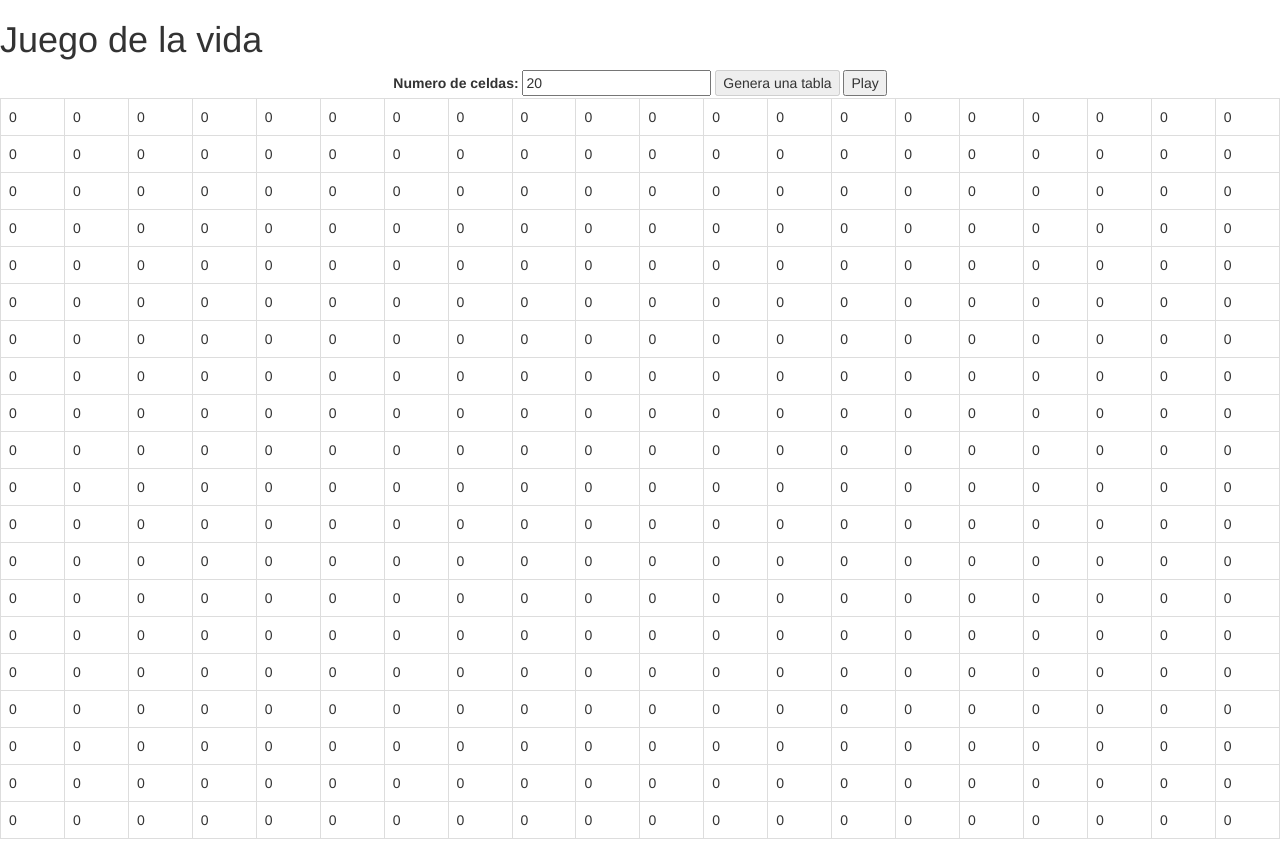
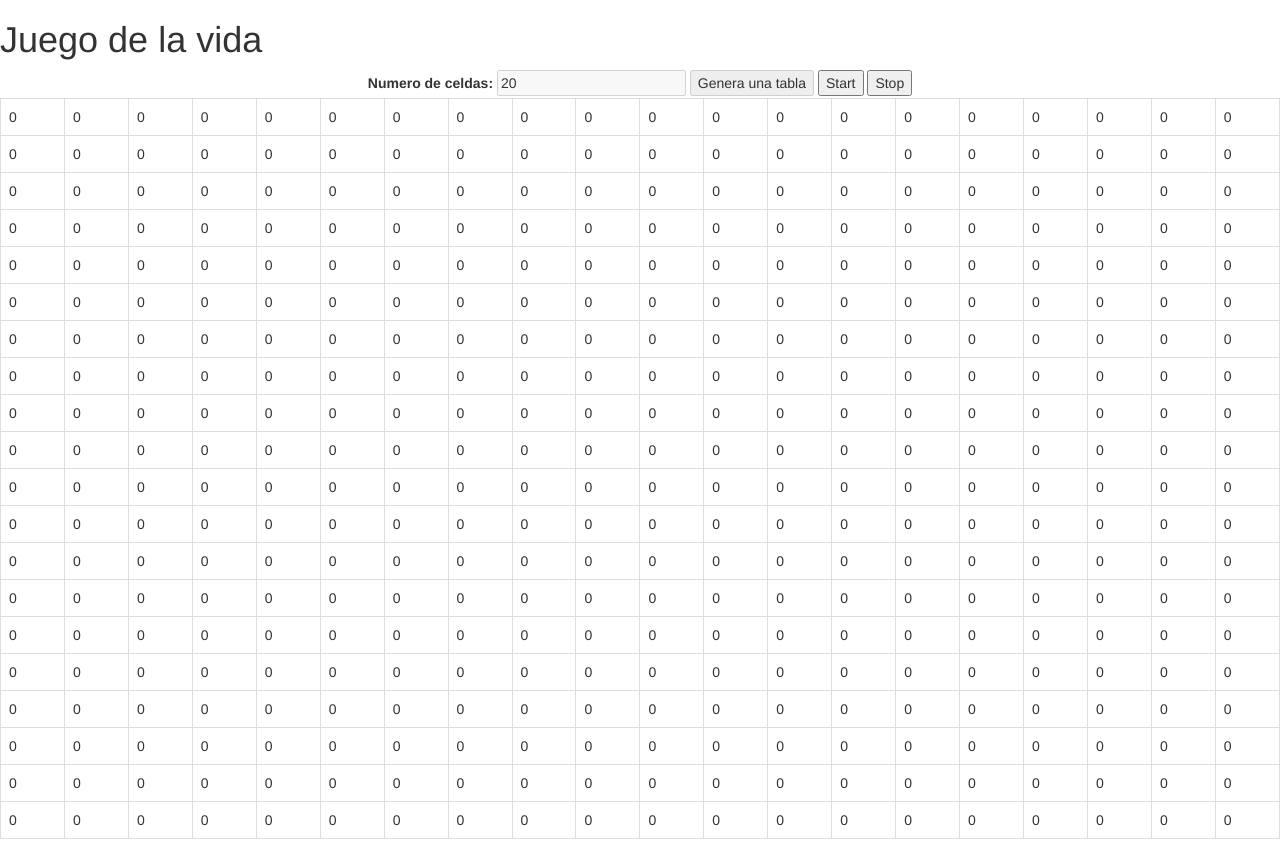
Before and after one commit to GabrielVerduzco/Game-Of-Life, a plain HTML site: page index.html in a window 1280 px wide. Both pictures are taken after a click on the button "Genera una tabla". Drawn offline with Linux system fonts and the light colour scheme.

Commit message:
Add start and stup using timer

```diff
--- a/JS/personal_index.js
+++ b/JS/personal_index.js
@@ -1,4 +1,15 @@
+var timeoutID;
 var tbody=document.createElement('tbody');
+var timerId;
+function timer(){
+     timerId= setInterval(function(){ play();}, 3000);
+}
+
+function stop(){
+     clearInterval(timerId);
+}
+
+
 function generate_table(){
     var size = parseInt($('#size').val());
     var table=document.createElement('table');
@@ -15,10 +26,11 @@ function generate_table(){
             tbody.childNodes[i].childNodes[j].setAttribute( "class", "dead" );
             tbody.childNodes[i].childNodes[j].setAttribute( "id", i+"-"+j);
             tbody.childNodes[i].childNodes[j].setAttribute("onclick","resurrect("+i+","+j+")");
-
          }
     }
     document.getElementById("generate").disabled = true;
+    document.getElementById("size").disabled = true;
+
 }
 
 
@@ -29,6 +41,8 @@ function resurrect(x,y){
 
 
 function play(){
+
+
     var size = $('#size').val();
     var cells = [];
     for(var i=0;i<size;i++)
@@ -36,8 +50,6 @@ function play(){
          cells[i] = [];
 		for(var j=0;j<size;j++)
 		{
-
-
             if(i==0 || j==0 ||i==size-1 || j==size-1){}
             else
             {
@@ -65,6 +77,7 @@ function play(){
    }
 
     conditionSum(cells, size);
+
 
 }
 
--- a/index.html
+++ b/index.html
@@ -14,7 +14,9 @@
 		<label for="size">Numero de celdas:</label>
 		<input type="number" value="20" id="size">
 		<input type="button" value="Genera una tabla" id="generate" onclick="generate_table()">
-		<input type="button" value="Play" onclick="play()">
+		<input type="button" value="Start" id="play"  onclick="timer();">
+		<input type="button" value="Stop" id="stop"  onclick="stop();">
+
 	</div>
 </body>
 </html>
```
Also changed, not shown: 1 other file.
